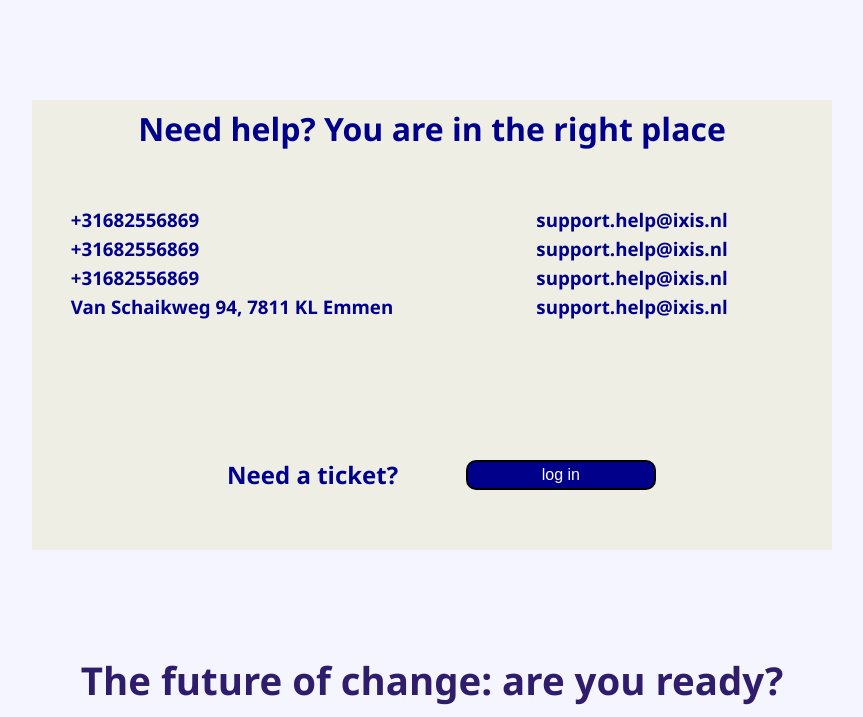
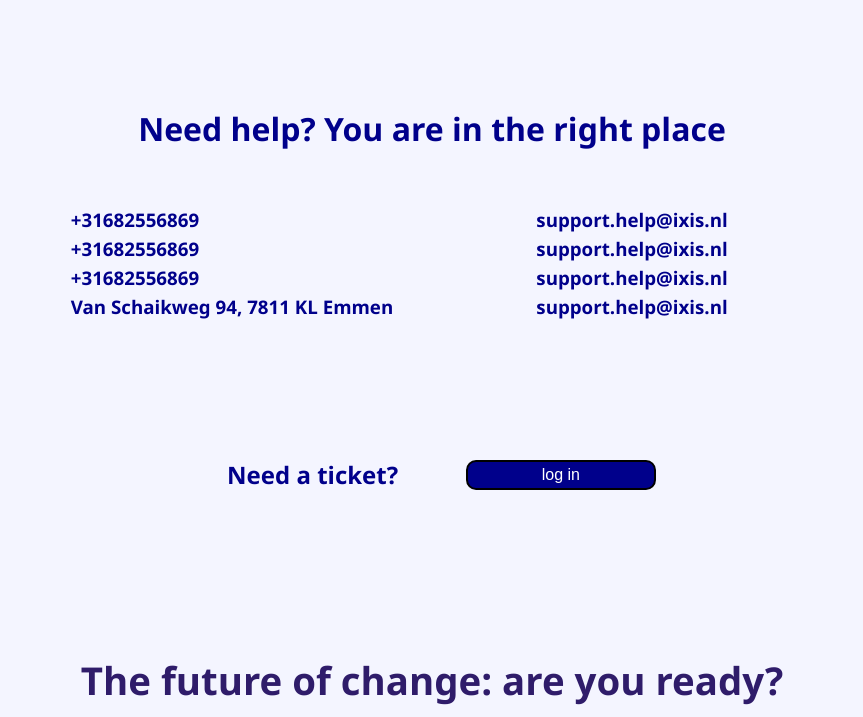
Before and after one commit to Fluffkin23/Project-2-Resit, a PHP site: page /Contact.html in a window 1280 px wide. Shown: the part 228-945 px from the top of the page, without its empty margins (208-1071 px from the left). Run offline with PHP 8.4, Linux system fonts and the light colour scheme.

Commit message:
Update style.css
Change background color of contact page

```diff
--- a/style.css
+++ b/style.css
@@ -196,9 +196,8 @@ li {
 
 .container {
   width: 800px;
-  background-color: white;
   margin: 100px auto;
-  background: #eeeee4;
+  background: #F4F5FF;
   display: grid;
   grid-template-columns: 400px 400px;
   grid-template-rows: 100px 200px 150px;
```
